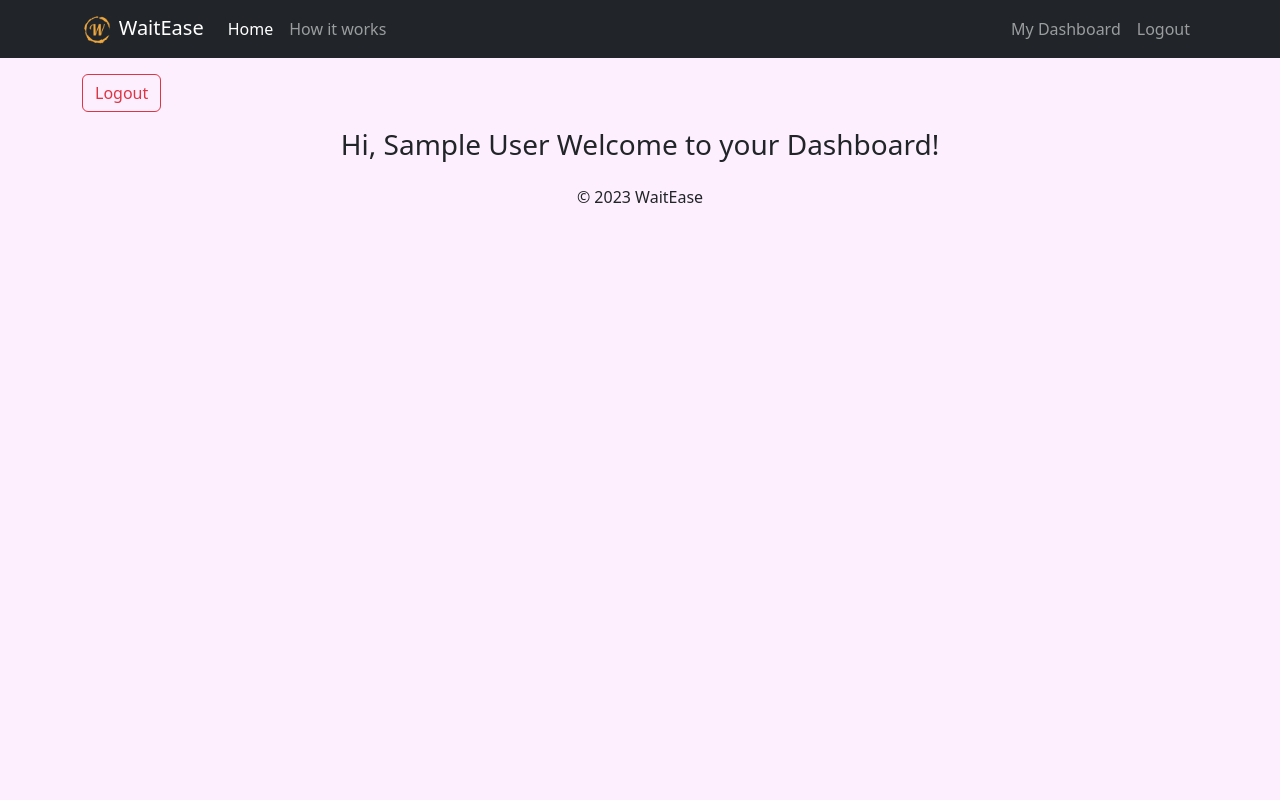
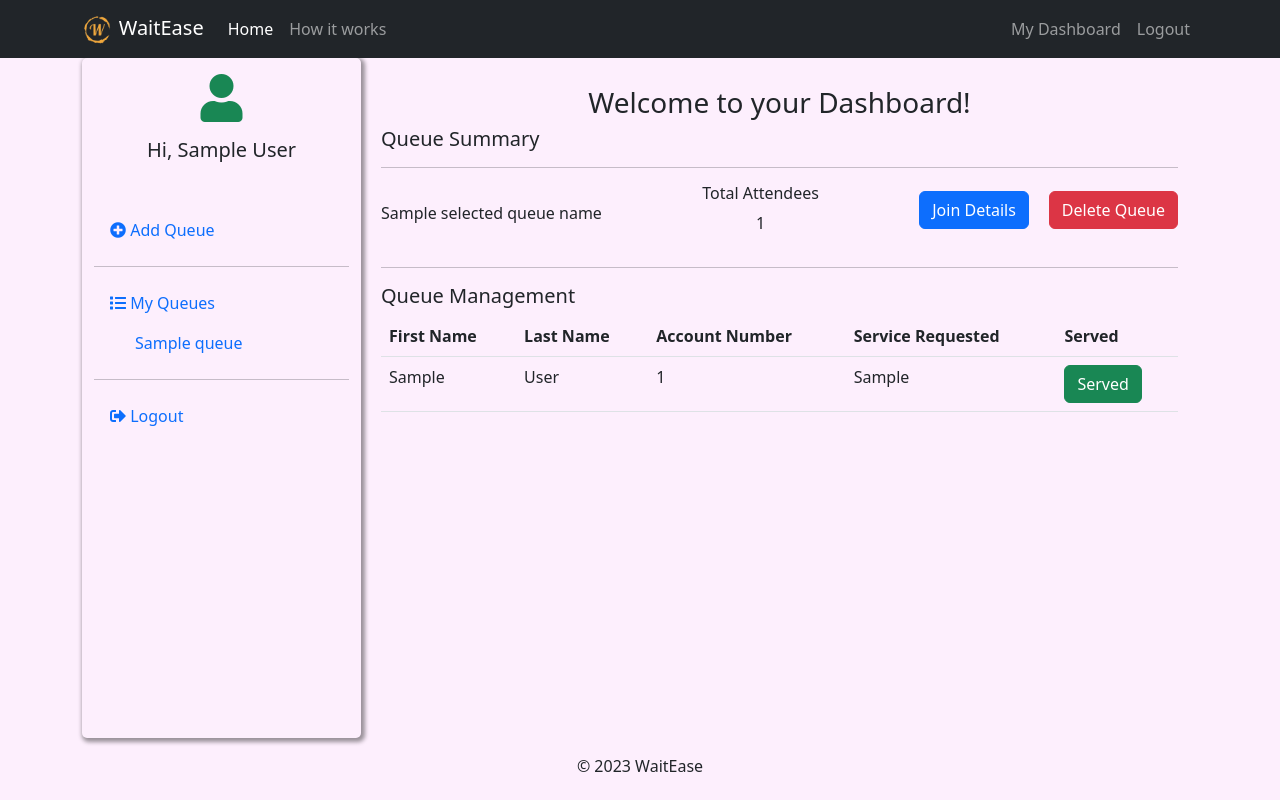
Before and after one commit to kenneth-alt/wait-ease-v1, a Flask app: template templates/dashboard.html in a window 1280 px wide. Run offline with Flask 3, Linux system fonts and the light colour scheme; the visitor is signed in with stand-in values (Sample User, id 1); the template is opened without the code that fills it: most values are stand-ins (such as "Sample title", 1, 10 or a date in 2020); some libraries are stand-ins or nearby versions.

Commit message:
update dashboard

```diff
--- a/templates/dashboard.html
+++ b/templates/dashboard.html
@@ -1,8 +1,112 @@
 {% extends 'layout.html' %}
 
 {% block body %}
-  <div class="text-left">
-    <a href="/logout" class="btn btn-outline-danger my-3">Logout</a>
+  <div class="container-fluid">
+    <div class="row">
+      <div class="col-lg-3 bg-default sidebar">
+        <div class="d-flex align-items-center justify-content-center p-3">
+          <!-- Name of the logged-in client -->
+          <div class="d-flex flex-column align-items-center">
+            <div>
+              <i class="fas fa-user fa-3x text-success"></i>
+            </div>
+            <h5 class="my-3">Hi, {{ session.business_name }}</h5>
+          </div>
+        </div>
+        <ul class="nav flex-column mt-3">
+          <!-- Sidebar links -->
+          <li class="nav-item">
+            <a class="nav-link" href="/add_queue"><i class="fas fa-plus-circle"></i> Add Queue</a>
+          </li>
+          <hr />
+          <li class="nav-item">
+            <a class="nav-link" href="#"><i class="fas fa-list"></i> My Queues</a>
+          </li>
+
+          {% for queue in queues %}
+            <li class="nav-item queuelist">
+              <a class="nav-link" href="/dashboard?queue_id={{ queue.id }}">{{ queue.queue_name }}</a>
+            </li>
+          {% endfor %}
+
+          <hr />
+          <li class="nav-item">
+            <a class="nav-link" href="/logout"><i class="fas fa-sign-out-alt"></i> Logout</a>
+          </li>
+        </ul>
+      </div>
+
+      <div class="col-lg-9 dashboard">
+        <!-- Main content of the dashboard -->
+        <h3 class="text-center my-2">Welcome to your Dashboard!</h3>
+
+        <h5>Queue Summary</h5>
+        <hr />
+
+        {% if selected_queue_name %}
+          <div class="d-flex justify-content-between align-items-center mb-3">
+            <div>
+            <h6 class="mr-3">{{ selected_queue_name }}</h6>
+            </div>
+            <div>
+              <h6 class="mr-3">Total Attendees</h6>
+              <p class="text-center">{{ attendees|length }}</p>
+              </div>
+
+            <div class="d-flex justify-content-between align-items-center mb-3">
+              <a href="{{ url_for('join_details', queue_id=selected_queue_id) }}" class="btn btn-primary">Join Details</a>
+              <span style="margin: 0 10px;"></span> <!-- Adding a space between buttons -->
+              <form action="" method="POST">
+              <input type="hidden" name="delete_queue_id" value="{{ selected_queue_id }}">
+              <button type="submit" class="btn btn-danger">Delete Queue</button>
+              </form>
+            </div>
+          </div>
+
+        {% else %}
+          <p>No queue selected.</p>
+        {% endif %}
+
+        <hr />
+        <h5>Queue Management</h5>
+
+        <div class="table-responsive">
+          <table class="table">
+              <thead>
+                  <tr>
+                      <th>First Name</th>
+                      <th>Last Name</th>
+                      <th>Account Number</th>
+                      <th>Service Requested</th>
+                      <th>Served</th>
+                  </tr>
+              </thead>
+              <tbody>
+                  <!-- Iterate over attendees and display them in the table -->
+                  {% for attendee in attendees %}
+                      <tr>
+                          <td>{{ attendee.first_name }}</td>
+                          <td>{{ attendee.last_name }}</td>
+                          <td>{{ attendee.account_number }}</td>
+                          <td>{{ attendee.service_requested }}</td>
+                          <td>
+                              <form action="" method="POST">
+                                  <input type="hidden" name="served_attendee_id" value="{{ attendee.id }}">
+                                  <button type="submit" class="btn btn-success">Served</button>
+                              </form>
+                          </td>
+                      </tr>
+                  {% endfor %}
+              </tbody>
+          </table>
+
+          {% if not attendees %}
+              <p>No attendees found.</p>
+          {% endif %}
+      </div>
+
+      </div>
+    </div>
   </div>
-  <h3 class="text-center">Hi, {{  session.business_name }} Welcome to your Dashboard!</h3>
+
 {% endblock %}
```
